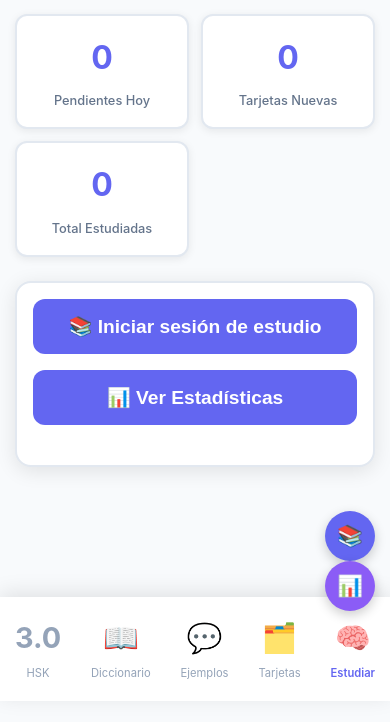
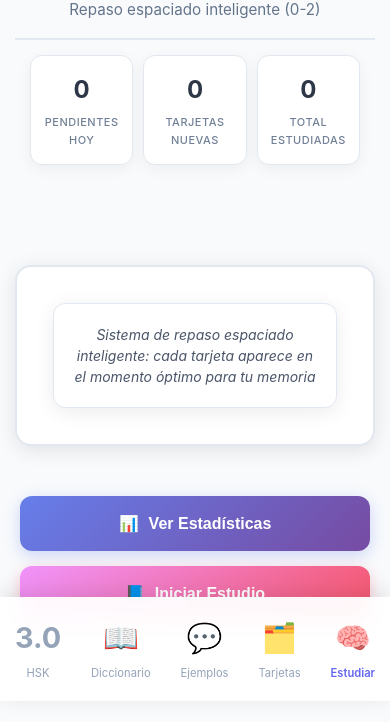
Before and after one commit to 51591G137/Chiknow, a plain HTML site: page templates/sm2.html in a window 390 px wide. Shown: the part 143-865 px from the top of the page. Before the commit the page ends 844 px from the top, so only its background shows below. Drawn offline with Linux system fonts and the light colour scheme; no server answers.

Commit message:
texto repuesto en vista móvil. Botones de vista de escritorio quitados y arreglados y reordenados los flotantes de vista móvil

```diff
--- a/static/css/style.css
+++ b/static/css/style.css
@@ -1903,3 +1903,240 @@ header h1 {
         display: none;
     }
 }
+
+/* ============================================
+   RESPONSIVE DESIGN - SM2 PAGE
+   ============================================ */
+
+/* Contenedor de estadísticas responsivo */
+.stats-container {
+    display: grid;
+    grid-template-columns: repeat(auto-fit, minmax(140px, 1fr));
+    gap: 15px;
+    margin: 20px 0;
+}
+
+.stat-card {
+    background: white;
+    border-radius: 12px;
+    padding: 20px;
+    text-align: center;
+    box-shadow: 0 4px 15px rgba(0,0,0,0.05);
+    border: 1px solid #e2e8f0;
+    transition: transform 0.3s ease;
+}
+
+.stat-card:hover {
+    transform: translateY(-5px);
+}
+
+.stat-value {
+    font-size: 28px;
+    font-weight: 700;
+    color: #2d3748;
+    margin-bottom: 5px;
+}
+
+.stat-label {
+    font-size: 12px;
+    color: #718096;
+    text-transform: uppercase;
+    letter-spacing: 0.5px;
+}
+
+/* Botones base */
+.btn {
+    padding: 12px 24px;
+    border-radius: 8px;
+    border: none;
+    font-size: 14px;
+    font-weight: 600;
+    cursor: pointer;
+    transition: all 0.3s ease;
+}
+
+.btn:hover {
+    transform: translateY(-2px);
+    box-shadow: 0 6px 20px rgba(0,0,0,0.15);
+}
+
+.btn-primary {
+    background: linear-gradient(135deg, #667eea 0%, #764ba2 100%);
+    color: white;
+}
+
+.btn-secondary {
+    background: #e2e8f0;
+    color: #4a5568;
+}
+
+.btn-large {
+    min-width: 200px;
+    padding: 15px 30px;
+}
+
+/* Área de estudio */
+.initial-buttons-container {
+    display: flex;
+    gap: 20px;
+    margin: 30px 0;
+}
+
+.help-text.desktop {
+    max-width: 600px;
+    margin: 20px auto;
+    text-align: center;
+    color: #718096;
+}
+
+/* Cuadro de ayuda para móvil */
+.help-mobile-container {
+    display: none;
+    background: white;
+    border-radius: 12px;
+    padding: 20px;
+    margin: 20px;
+    box-shadow: 0 4px 20px rgba(0,0,0,0.08);
+    border: 1px solid #e2e8f0;
+}
+
+.help-mobile-container .help-text {
+    margin: 0;
+    text-align: center;
+    font-size: 14px;
+    line-height: 1.5;
+    color: #4a5568;
+}
+
+/* Botones flotantes móviles */
+.mobile-floating-buttons {
+    display: none;
+    flex-direction: column;
+    gap: 15px;
+    position: fixed;
+    bottom: 80px;
+    left: 0;
+    right: 0;
+    padding: 0 20px;
+    z-index: 999;
+}
+
+.mobile-floating-buttons button {
+    width: 100%;
+    padding: 18px 24px;
+    font-size: 16px;
+    border-radius: 12px;
+    display: flex;
+    align-items: center;
+    justify-content: center;
+    gap: 10px;
+    font-weight: 600;
+    border: none;
+    cursor: pointer;
+    transition: all 0.3s ease;
+}
+
+.mobile-floating-buttons button:hover {
+    transform: translateY(-3px);
+}
+
+.btn-statistics {
+    order: 1;
+    background: linear-gradient(135deg, #667eea 0%, #764ba2 100%);
+    color: white;
+    box-shadow: 0 4px 15px rgba(102, 126, 234, 0.3);
+}
+
+.btn-start-study {
+    order: 2;
+    background: linear-gradient(135deg, #f093fb 0%, #f5576c 100%);
+    color: white;
+    box-shadow: 0 4px 15px rgba(245, 87, 108, 0.3);
+}
+
+/* Clases para controlar visibilidad por dispositivo */
+.mobile-only {
+    display: none;
+}
+
+.desktop-only {
+    display: block;
+}
+
+/* ============================================
+   MEDIA QUERIES - MÓVIL
+   ============================================ */
+@media (max-width: 768px) {
+    /* Ocultar elementos de escritorio en móvil */
+    .initial-buttons-container,
+    .help-text.desktop {
+        display: none !important;
+    }
+
+    /* Mostrar elementos móviles */
+    .mobile-only {
+        display: block;
+    }
+
+    .desktop-only {
+        display: none;
+    }
+
+    /* Estadísticas en móvil */
+    .stats-container {
+        grid-template-columns: repeat(3, 1fr);
+        gap: 10px;
+        margin: 15px;
+    }
+
+    .stat-card {
+        padding: 15px 10px;
+    }
+
+    .stat-value {
+        font-size: 24px;
+    }
+
+    .stat-label {
+        font-size: 11px;
+    }
+
+    /* Mostrar cuadro de ayuda en móvil */
+    .help-mobile-container {
+        display: block;
+    }
+
+    /* Mostrar botones flotantes en móvil */
+    .mobile-floating-buttons {
+        display: flex;
+    }
+
+    /* Ajustar espaciado para no solapar con menú */
+    main {
+        padding-bottom: 180px; /* Espacio para botones flotantes y menú */
+    }
+
+    .stats-container {
+        margin-bottom: 100px;
+    }
+}
+
+/* ============================================
+   MEDIA QUERIES - ESCRITORIO
+   ============================================ */
+@media (min-width: 769px) {
+    /* Ocultar elementos móviles en escritorio */
+    .mobile-floating-buttons,
+    .help-mobile-container {
+        display: none !important;
+    }
+
+    /* Mostrar elementos de escritorio */
+    .desktop-only {
+        display: block;
+    }
+
+    .mobile-only {
+        display: none;
+    }
+}
--- a/templates/sm2.html
+++ b/templates/sm2.html
@@ -9,8 +9,8 @@
 <body>
 
     <header>
-        <h1 class="header-title">Algoritmo Sm2<span class="mobile-only"> - Repaso espaciado</span></h1>
-        <p class="subtitle desktop-only">Repaso espaciado inteligente (0-2)</p>
+        <h1>🧠 Sistema de Estudio SM2</h1>
+        <p class="subtitle">Repaso espaciado inteligente (0-2)</p>
     </header>
 
     <main id="content">
@@ -28,33 +28,45 @@
                 <div class="stat-value" id="stat-estudiadas">-</div>
                 <div class="stat-label">Total Estudiadas</div>
             </div>
-            <!-- SOLUCIÓN: Eliminado el cuarto cuadro que mostraba el texto en móvil -->
         </div>
 
         <!-- Área de estudio -->
         <div id="area-inicial" class="study-area">
-            <div class="initial-buttons-container">
+            <!-- Para escritorio -->
+            <div class="initial-buttons-container desktop-only">
                 <button onclick="iniciarEstudio()" class="btn btn-primary btn-large">
-                    📚 Iniciar sesión de estudio
+                    <span style="margin-right: 10px;">📘</span>
+                    Iniciar sesión de estudio
                 </button>
                 <button onclick="mostrarEstadisticasDetalladas()" class="btn btn-primary btn-large">
-                    📊 Ver Estadísticas
+                    <span style="margin-right: 10px;">📊</span>
+                    Ver Estadísticas
                 </button>
-                <!-- SOLUCIÓN: El texto de ayuda ahora está DENTRO del contenedor de botones en escritorio -->
-                <p class="help-text desktop-only">
-                    Sistema de repaso espaciado: las tarjetas aparecerán en el momento óptimo para tu memoria
+            </div>
+
+            <!-- Texto de ayuda para escritorio -->
+            <p class="help-text desktop desktop-only">
+                Sistema de repaso espaciado: las tarjetas aparecerán en el momento óptimo para tu memoria
+            </p>
+
+            <!-- Cuadro de ayuda para móvil -->
+            <div class="help-mobile-container mobile-only">
+                <p class="help-text">
+                    Sistema de repaso espaciado inteligente: cada tarjeta aparece en el momento óptimo para tu memoria
                 </p>
             </div>
-        </div>
 
-        <!-- Botones flotantes para móvil -->
-        <div class="floating-buttons mobile-only">
-            <button onclick="iniciarEstudio()" class="floating-btn floating-btn-primary" title="Iniciar sesión de estudio">
-                📚
-            </button>
-            <button onclick="mostrarEstadisticasDetalladas()" class="floating-btn floating-btn-secondary" title="Ver estadísticas">
-                📊
-            </button>
+            <!-- Botones flotantes para móvil -->
+            <div class="mobile-floating-buttons mobile-only">
+                <button onclick="mostrarEstadisticasDetalladas()" class="btn-statistics">
+                    <span>📊</span>
+                    Ver Estadísticas
+                </button>
+                <button onclick="iniciarEstudio()" class="btn-start-study">
+                    <span>📘</span>
+                    Iniciar Estudio
+                </button>
+            </div>
         </div>
 
         <div id="area-estudio" class="study-area" style="display: none;">
```
